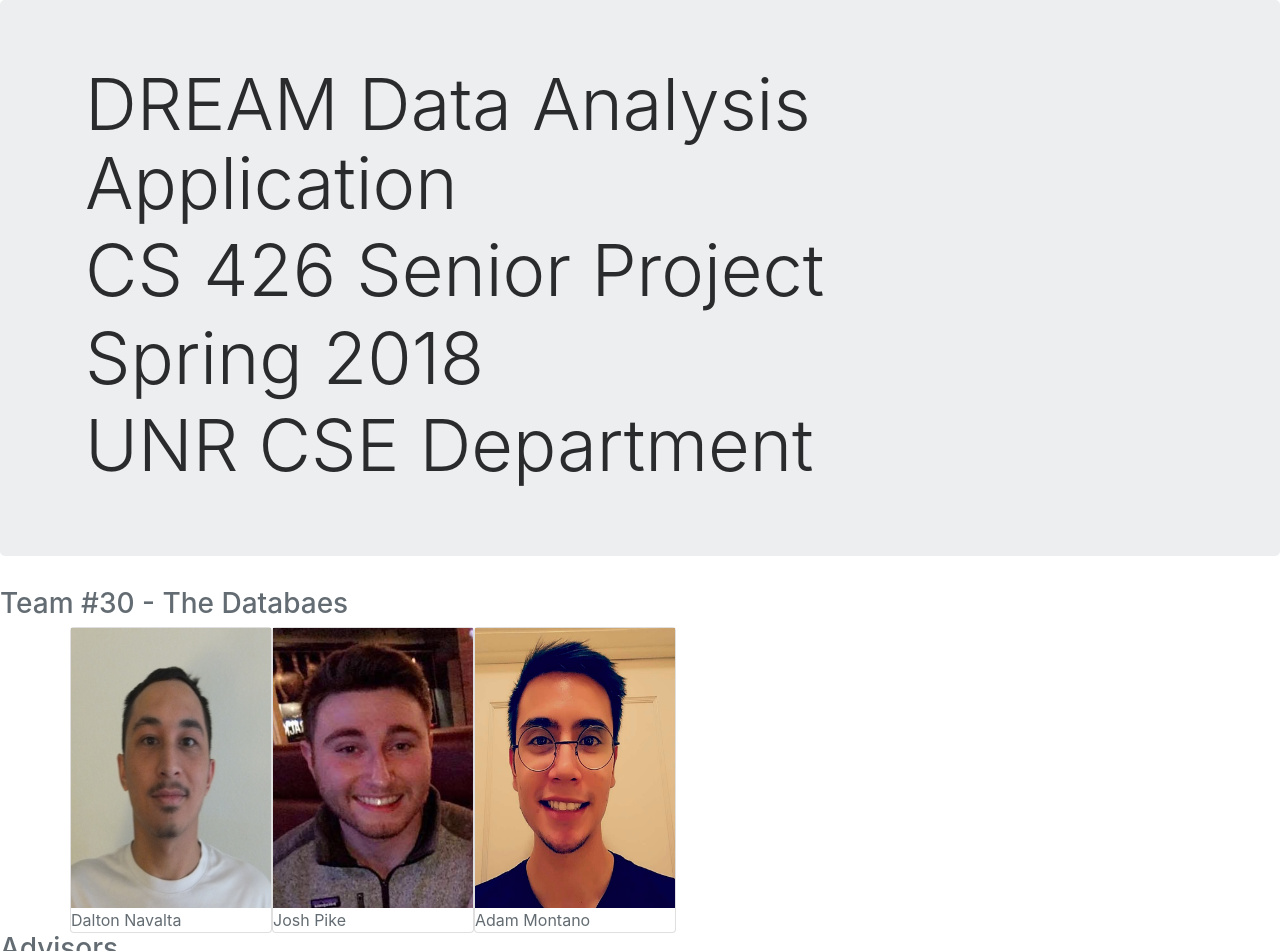
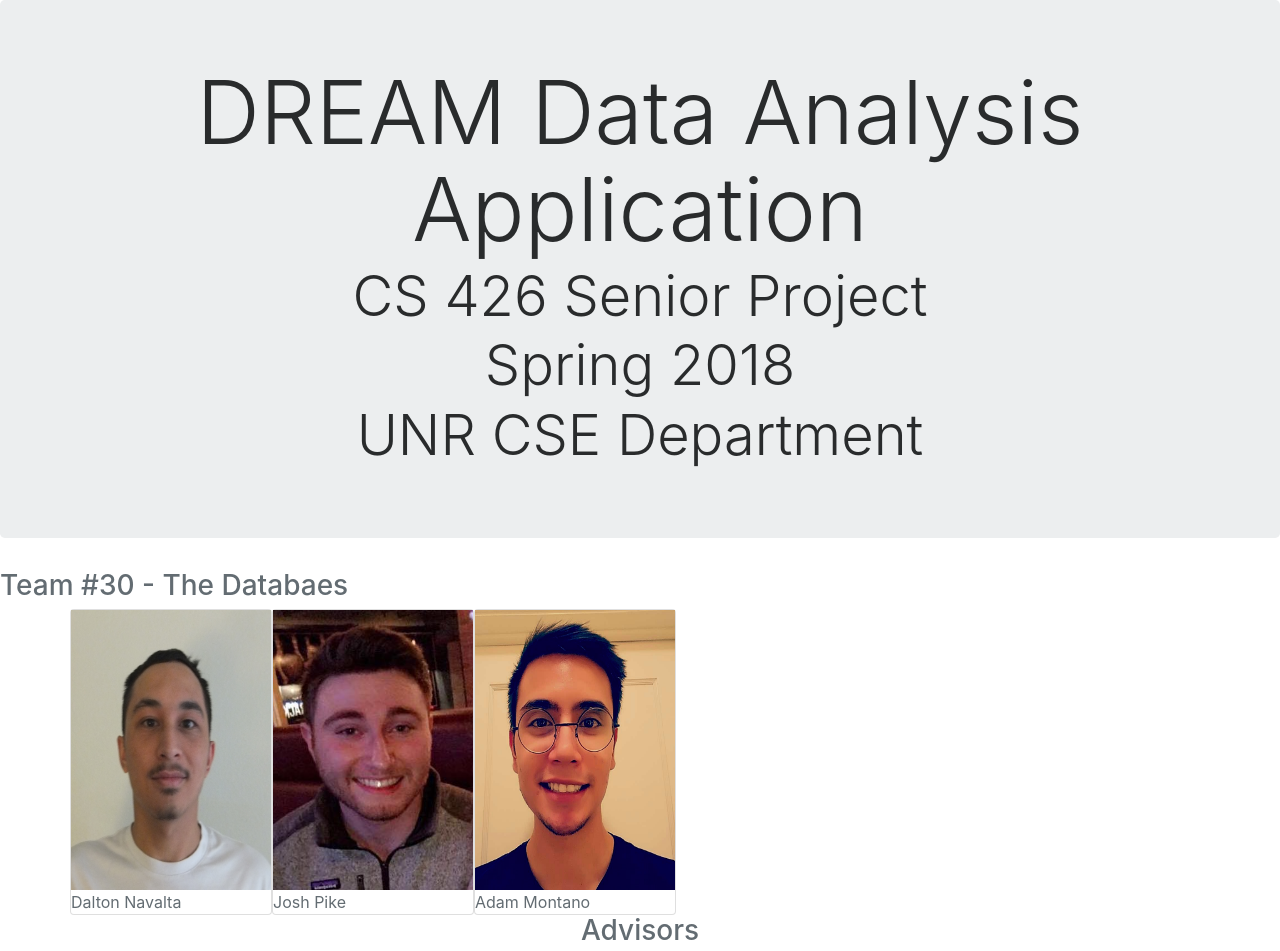
Before and after one commit to joshpike13/joshpike13.github.io, a plain HTML site: page index.html in a window 1280 px wide. Shown: the top 951 px of the page. Drawn offline with nearby package versions, Linux system fonts and the light colour scheme; a script that the page names is missing.

Commit message:
bootstrapping

```diff
--- a/index.html
+++ b/index.html
@@ -11,10 +11,10 @@
 	<body>
 		<div class="jumbotron">
 			<div class="container">
-				<h1 class="display-3">DREAM Data Analysis Application</h1>
-				<h4 class="display-3">CS 426 Senior Project</h2>
-				<h4 class="display-3">Spring 2018</h3>
-				<h4 class="display-3">UNR CSE Department</h4>
+				<h1 class="display-2 text-center">DREAM Data Analysis Application</h1>
+				<h4 class="display-4 text-center">CS 426 Senior Project</h2>
+				<h4 class="display-4 text-center">Spring 2018</h3>
+				<h4 class="display-4 text-center">UNR CSE Department</h4>
 			</div>
 		</div>
 		<div class="album text-muted">
@@ -37,7 +37,7 @@
 			</div>
 		</div>
 		<div class="album text-muted">
-			<h3>Advisors</h3>
+			<h3 class="text-center">Advisors</h3>
 			<div class="container">
 				<div class="row">
 					<div class="card">
```
